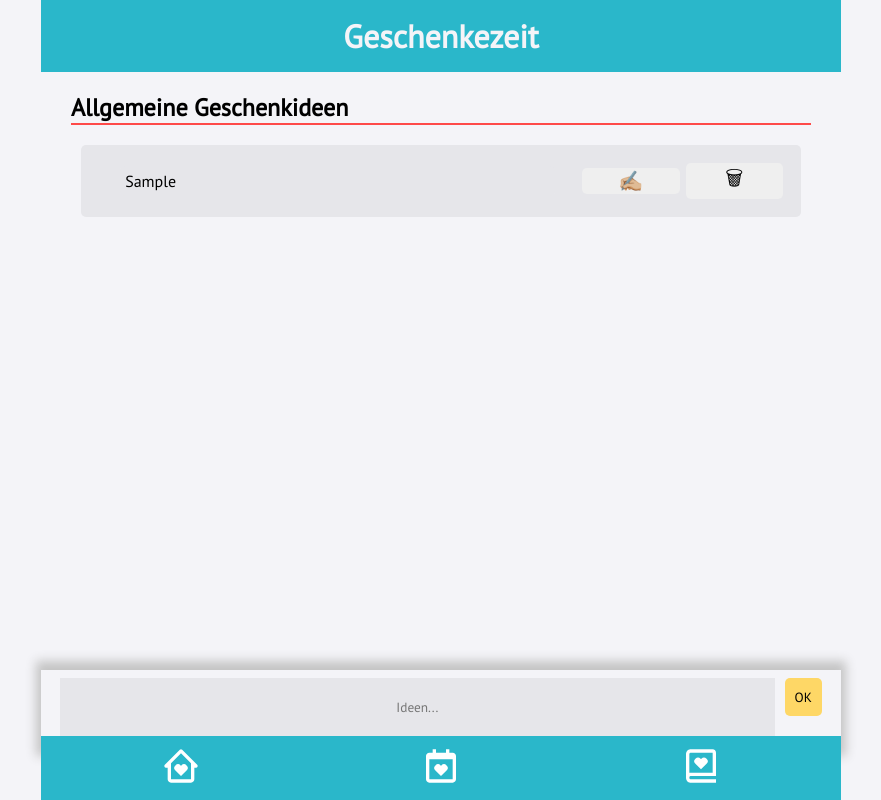
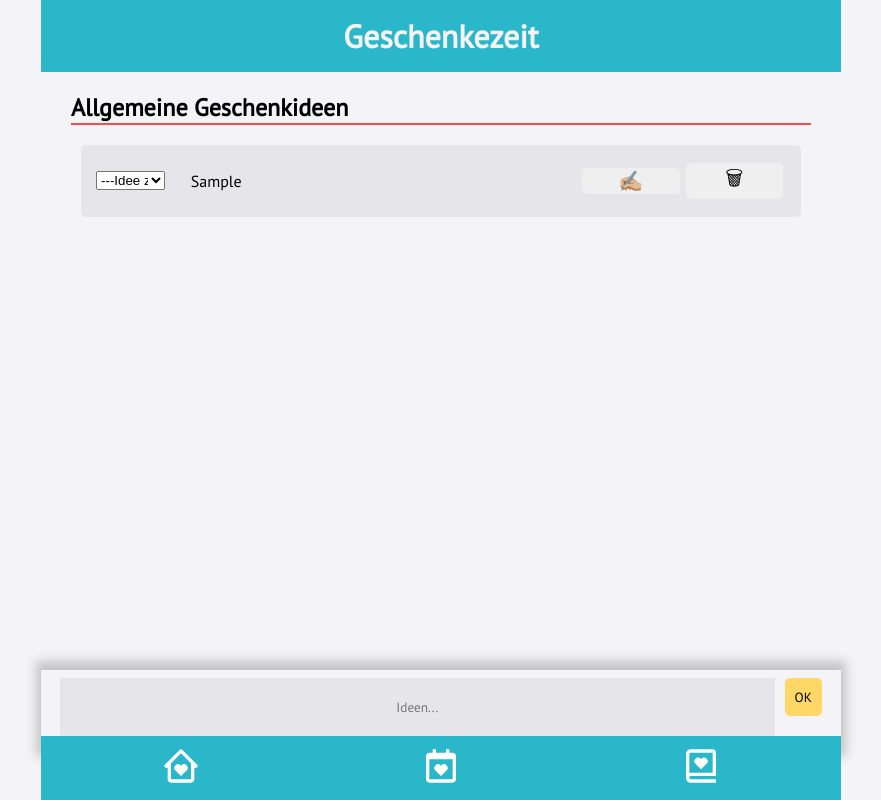
Before and after one commit to AntjeWalter/Geschenkezeit, a Next.js app: page /universal-ideas in a window 1280 px wide. Both pictures are taken after typing "Sample" into the empty fields and a click on the button "OK". Shown: the whole page, without its empty margins (199-1080 px from the left). Built offline with nearby package versions, Linux system fonts and the light colour scheme.

Commit message:
Assign ideas to people

```diff
--- /dev/null
+++ b/components/UniversalIdeasPage/AssignSelect.js
@@ -0,0 +1,17 @@
+export default function AssignSelect({ entries, idea, onIdeaAssign }) {
+  function handleChange(event) {
+    event.preventDefault();
+    const assignedName = event.target.value;
+    const assignedIdea = idea;
+    onIdeaAssign(assignedName, assignedIdea);
+  }
+
+  return (
+    <select onChange={handleChange}>
+      <option value="selected">---Idee zuweisen---</option>
+      {entries.map((entry) => (
+        <option key={entry.id}>{entry.name}</option>
+      ))}
+    </select>
+  );
+}
--- a/components/UniversalIdeasPage/UniversalIdeas.js
+++ b/components/UniversalIdeasPage/UniversalIdeas.js
@@ -1,11 +1,14 @@
 import styled from "styled-components";
 import { useState } from "react";
+import AssignSelect from "./AssignSelect";
 
 export default function UniversalIdeas({
   idea,
   id,
   onUpdateIdea,
   onDeleteIdea,
+  entries,
+  onIdeaAssign,
 }) {
   const [edit, setEdit] = useState(false);
 
@@ -30,7 +33,12 @@ export default function UniversalIdeas({
         </StyledForm>
       ) : (
         <StyledIdeaContainer>
-          <StyledIdea>{idea.idea}</StyledIdea>
+          <AssignSelect
+            entries={entries}
+            onIdeaAssign={onIdeaAssign}
+            idea={idea}
+          />
+          <StyledIdea>{idea}</StyledIdea>
           <StyledButton
             type="button"
             aria-label="Edit-Button"
@@ -76,7 +84,7 @@ const StyledEditButton = styled.button`
 
 const StyledIdeaContainer = styled.div`
   display: grid;
-  grid-template-columns: 70% 15% 15%;
+  grid-template-columns: 10% 60% 15% 15%;
   margin: auto auto 10px auto;
   width: 90%;
   word-wrap: break-word;
--- a/pages/_app.js
+++ b/pages/_app.js
@@ -52,6 +52,23 @@ function MyApp({ Component, pageProps }) {
     );
   }
 
+  function handleIdeaAssign(assignedName, assignedIdea) {
+    setEntries(
+      entries.map((entry) => {
+        const newIdeaKey = !entry.ideas
+          ? assignedIdea
+          : entry.ideas + ", " + assignedIdea;
+        if (assignedName === entry.name) {
+          return { ...entry, ideas: newIdeaKey };
+        } else {
+          return entry;
+        }
+      })
+    );
+  }
+
+  console.log("entries", entries);
+
   return (
     <>
       <GlobalStyles />
@@ -62,6 +79,7 @@ function MyApp({ Component, pageProps }) {
         onDelete={handleDelete}
         onUpdateEntryNotes={handleUpdateEntryNotes}
         onUpdateIdeas={handleUpdateIdeas}
+        onIdeaAssign={handleIdeaAssign}
         entries={entries}
       />
     </>
--- a/pages/universal-ideas.js
+++ b/pages/universal-ideas.js
@@ -6,7 +6,7 @@ import styled from "styled-components";
 import { useLocalStorage } from "../helpers/hooks";
 import { Fragment } from "react";
 
-export default function UniversalIdeasPage() {
+export default function UniversalIdeasPage({ entries, onIdeaAssign }) {
   const [ideas, setIdeas] = useLocalStorage("ideas", []);
 
   function handleCreateIdea(newIdea) {
@@ -32,7 +32,6 @@ export default function UniversalIdeasPage() {
     setIdeas([...updatedIdea]);
   }
 
-  console.log("ideas", ideas);
   return (
     <>
       <Header />
@@ -41,10 +40,12 @@ export default function UniversalIdeasPage() {
         {ideas.map((idea) => (
           <Fragment key={idea.id}>
             <UniversalIdeas
-              idea={idea}
+              idea={idea.idea}
               onUpdateIdea={handleUpdateIdea}
               onDeleteIdea={handleDeleteIdea}
+              onIdeaAssign={onIdeaAssign}
               id={idea.id}
+              entries={entries}
             />
           </Fragment>
         ))}
```
